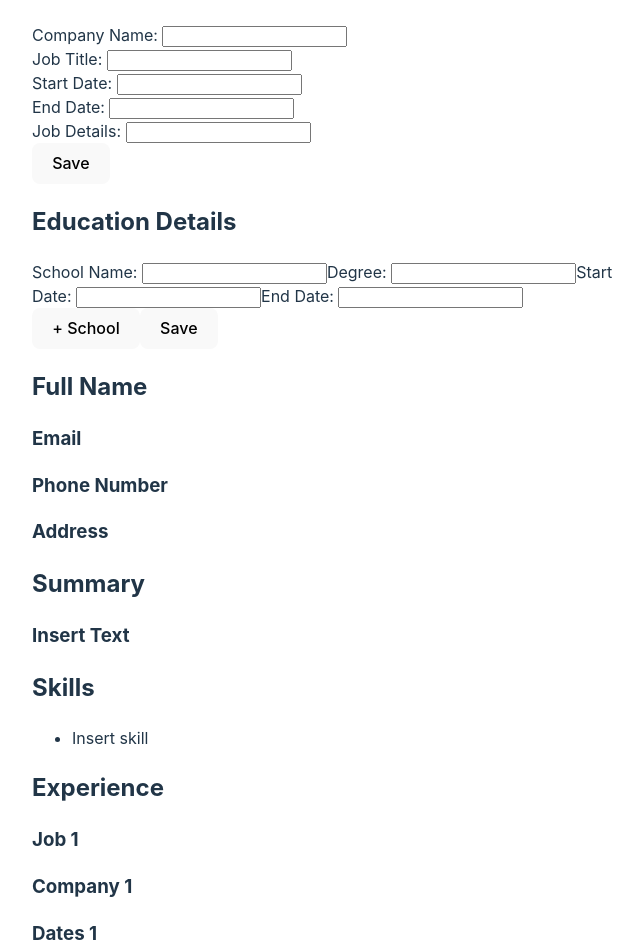
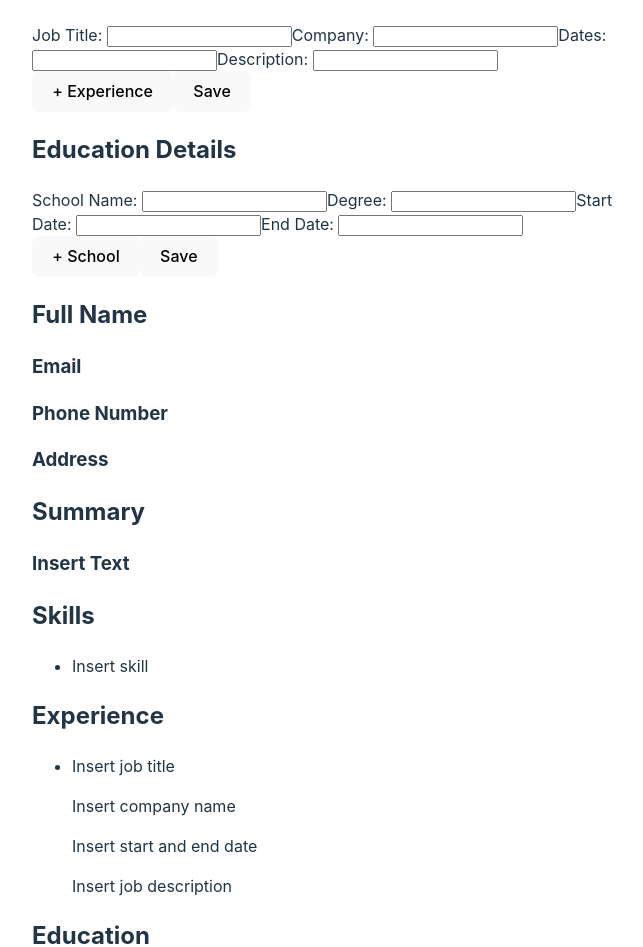
Before and after one commit to Selenityy/CV-Application, a React (Vite) app in the folder cv-application/: page / in a window 1280 px wide. Shown: the part 705-1652 px from the top of the page, without its empty margins (0-643 px from the left). Built offline with nearby package versions, Linux system fonts and the light colour scheme.

Commit message:
Added functionality to Experience, and created a job array

```diff
--- a/cv-application/src/App.jsx
+++ b/cv-application/src/App.jsx
@@ -10,6 +10,7 @@ function App() {
   const [emailInput, setEmailInput] = useState("");
   const [summaryInput, setSummaryInput] = useState("");
   const [skillList, setSkillList] = useState([]);
+  const [jobList, setJobList] = useState([]);
   const [schoolList, setSchoolList] = useState([]);
 
   const handleNameChange = (newName) => {
@@ -36,6 +37,10 @@ function App() {
     setSkillList([...newSkills]);
   };
 
+  const handleAddJob = (newJob) => {
+    setJobList([...newJob]);
+  };
+
   const handleAddSchool = (newSchool) => {
     setSchoolList([...newSchool]);
   };
@@ -57,6 +62,7 @@ function App() {
             summary={summaryInput}
             onSummaryChange={handleSummaryChange}
             onSkillAdd={handleAddSkill}
+            onJobAdd={handleAddJob}
             onSchoolAdd={handleAddSchool}
           />
         </div>
@@ -68,6 +74,7 @@ function App() {
             email={emailInput}
             summary={summaryInput}
             skillList={skillList}
+            jobList={jobList}
             schoolList={schoolList}
           />
         </div>
--- a/cv-application/src/components/ResumeDetails.jsx
+++ b/cv-application/src/components/ResumeDetails.jsx
@@ -12,6 +12,7 @@ function ResumeDetails({
   email,
   summary,
   skillList,
+  jobList,
   schoolList,
 }) {
   return (
@@ -31,7 +32,7 @@ function ResumeDetails({
         <SkillDetails skillList={skillList} />
       </section>
       <section id="experienceDetails">
-        <ExperienceDetails />
+        <ExperienceDetails jobList={jobList} />
       </section>
       <section id="educationDetails">
         <EducationDetails schoolList={schoolList} />
--- a/cv-application/src/components/UserDetails.jsx
+++ b/cv-application/src/components/UserDetails.jsx
@@ -12,6 +12,7 @@ function UserDetails({
   onEmailChange,
   onSummaryChange,
   onSkillAdd,
+  onJobAdd,
   onSchoolAdd,
 }) {
   return (
@@ -31,7 +32,7 @@ function UserDetails({
         <SkillInput onSkillAdd={onSkillAdd} />
       </section>
       <section id="experienceInput">
-        <ExperienceInput />
+        <ExperienceInput onJobAdd={onJobAdd} />
       </section>
       <section id="educationInput">
         <EducationInput onSchoolAdd={onSchoolAdd} />
--- a/cv-application/src/components/cv-form/ExperienceInput.jsx
+++ b/cv-application/src/components/cv-form/ExperienceInput.jsx
@@ -1,96 +1,94 @@
+/* eslint-disable react/prop-types */
 import { useState } from "react";
 import Button from "../utilities/Button";
 import InputField from "../utilities/InputField";
+import { v4 as uuidv4 } from "uuid";
 
-function ExperienceInput() {
-  const [jobTitle, setJobTitle] = useState("");
-  const [companyName, setCompanyName] = useState("");
-  const [startDate, setStartDate] = useState("");
-  const [endDate, setEndDate] = useState("");
-  const [jobDetails, setJobDetails] = useState("");
+function ExperienceInput({ onJobAdd }) {
+  const [jobInputs, setJobInputs] = useState([
+    {
+      id: uuidv4(),
+      jobTitle: "",
+      companyName: "",
+      jobDates: "",
+      jobDescription: "",
+    },
+  ]);
 
-  const handleTitleChange = (e) => {
-    setJobTitle(e.target.value);
+  const handleJobChange = (e, index, property) => {
+    const updatedJobs = [...jobInputs];
+    updatedJobs[index][property] = e.target.value;
+    setJobInputs(updatedJobs);
   };
 
-  const handleCompanyChange = (e) => {
-    setCompanyName(e.target.value);
+  const handleAddJob = () => {
+    setJobInputs([
+      ...jobInputs,
+      {
+        id: uuidv4(),
+        jobTitle: "",
+        companyName: "",
+        jobDates: "",
+        jobDescription: "",
+      },
+    ]);
   };
 
-  const handleStartDateChange = (e) => {
-    setStartDate(e.target.value);
-  };
-
-  const handleEndDateChange = (e) => {
-    setEndDate(e.target.value);
-  };
-
-  const handleJobDetailsChange = (e) => {
-    setJobDetails(e.target.value);
-  };
-
-  const handleButtonClick = (e) => {
-    e.preventDefault();
+  const handleSaveJobs = () => {
+    const existingJobs = jobInputs.filter((job) => job.jobTitle !== "");
+    onJobAdd(existingJobs);
   };
 
   return (
     <>
       <h2>Experience Details</h2>
-      <div id="companyField" className="experienceDetails">
+      {jobInputs.map((jobInput, index) => (
+        <div key={jobInput.id} className="experienceDetails">
           <InputField
-          label="Company Name: "
-          id=""
+            label="Job Title: "
+            id={`${jobInput.id}-jobTitle`}
             type="text"
-          value={companyName}
+            value={jobInput.jobTitle}
             placeholder=""
-          onChange={handleCompanyChange}
+            onChange={(e) => handleJobChange(e, index, "jobTitle")}
+          />
+          <InputField
+            label="Company: "
+            id={`${jobInput.id}-companyName`}
+            type="text"
+            value={jobInput.companyName}
+            placeholder=""
+            onChange={(e) => handleJobChange(e, index, "companyName")}
+          />
+          <InputField
+            label="Dates: "
+            id={`${jobInput.id}-jobDates`}
+            type="text"
+            value={jobInput.jobDates}
+            placeholder=""
+            onChange={(e) => handleJobChange(e, index, "jobDates")}
+          />
+          <InputField
+            label="Description: "
+            id={`${jobInput.id}-jobDescription`}
+            type="text"
+            value={jobInput.jobDescription}
+            placeholder=""
+            onChange={(e) => handleJobChange(e, index, "jobDescription")}
           />
         </div>
-      <div id="jobTitleField" className="experienceDetails">
-        <InputField
-          label="Job Title: "
-          id=""
-          type="text"
-          value={jobTitle}
-          placeholder=""
-          onChange={handleTitleChange}
+      ))}
+      <Button
+        className="submitBtn"
+        type="submit"
+        text="+ Experience"
+        onClick={handleAddJob}
       />
-      </div>
-      <div id="startDateField" className="experienceDetails">
-        <InputField
-          label="Start Date: "
-          id=""
-          type="text"
-          value={startDate}
-          placeholder=""
-          onChange={handleStartDateChange}
-        />
-      </div>
-      <div id="endDateField" className="experienceDetails">
-        <InputField
-          label="End Date: "
-          id=""
-          type="text"
-          value={endDate}
-          placeholder=""
-          onChange={handleEndDateChange}
-        />
-      </div>
-      <div id="jobDetailsField" className="experienceDetails">
-        <InputField
-          label="Job Details: "
-          id=""
-          type="text"
-          value={jobDetails}
-          placeholder=""
-          onChange={handleJobDetailsChange}
-        />
-      </div>
       <Button
         className="submitBtn"
         type="submit"
         text="Save"
-        onClick={handleButtonClick}
+        onClick={handleSaveJobs}
       />
     </>
   );
--- a/cv-application/src/components/resume-display/ExperienceDetails.jsx
+++ b/cv-application/src/components/resume-display/ExperienceDetails.jsx
@@ -1,18 +1,45 @@
-function ExperienceDetails() {
+/* eslint-disable react/prop-types */
+import { useEffect, useState } from "react";
+
+function ExperienceDetails({ jobList }) {
+  const [placeholder, setPlaceholder] = useState([
+    {
+      id: "placeholder",
+      jobTitle: "Insert job title",
+      companyName: "Insert company name",
+      jobDates: "Insert start and end date",
+      jobDescription: "Insert job description",
+    },
+  ]);
+
+  useEffect(() => {
+    if (jobList.length > 0) {
+      setPlaceholder(jobList);
+    } else {
+      setPlaceholder([
+        {
+          id: "placeholder",
+          jobTitle: "Insert job title",
+          companyName: "Insert company name",
+          jobDates: "Insert start and end date",
+          jobDescription: "Insert job description",
+        },
+      ]);
+    }
+  }, [jobList]);
+
   return (
     <>
       <h2>Experience</h2>
-      <h3>Job 1</h3>
-      <h3>Company 1</h3>
-      <h3>Dates 1</h3>
       <ul>
-        <li>Description 1</li>
-      </ul>
-      <h3>Job 2</h3>
-      <h3>Company 2</h3>
-      <h3>Dates 2</h3>
-      <ul>
-        <li>Description 2</li>
+        {placeholder.map((jobItem) => (
+          <li key={jobItem.id}>
+            <p>{jobItem.jobTitle}</p>
+            <p>{jobItem.companyName}</p>
+            <p>{jobItem.jobDates}</p>
+            <p>{jobItem.jobDescription}</p>
+          </li>
+        ))}
       </ul>
     </>
   );
```
Lines whose indentation alone changed are shown as unchanged.
